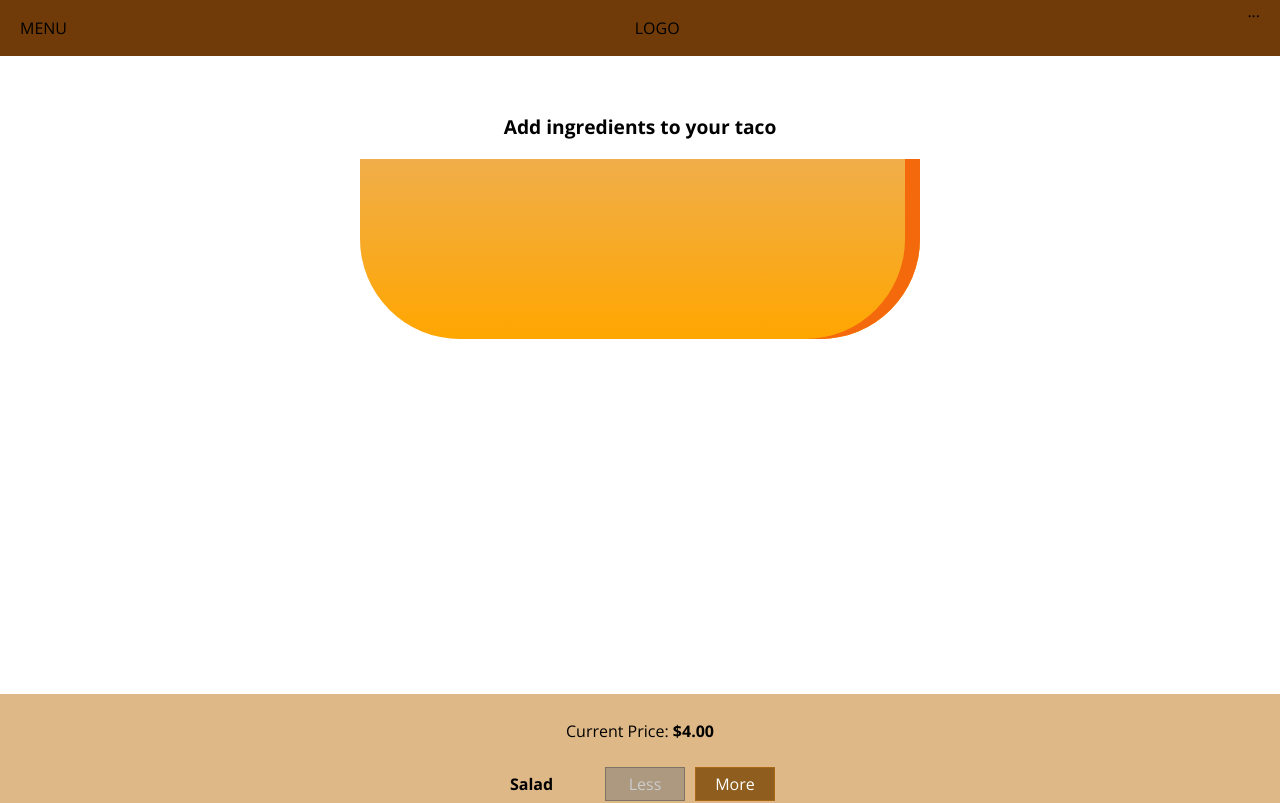
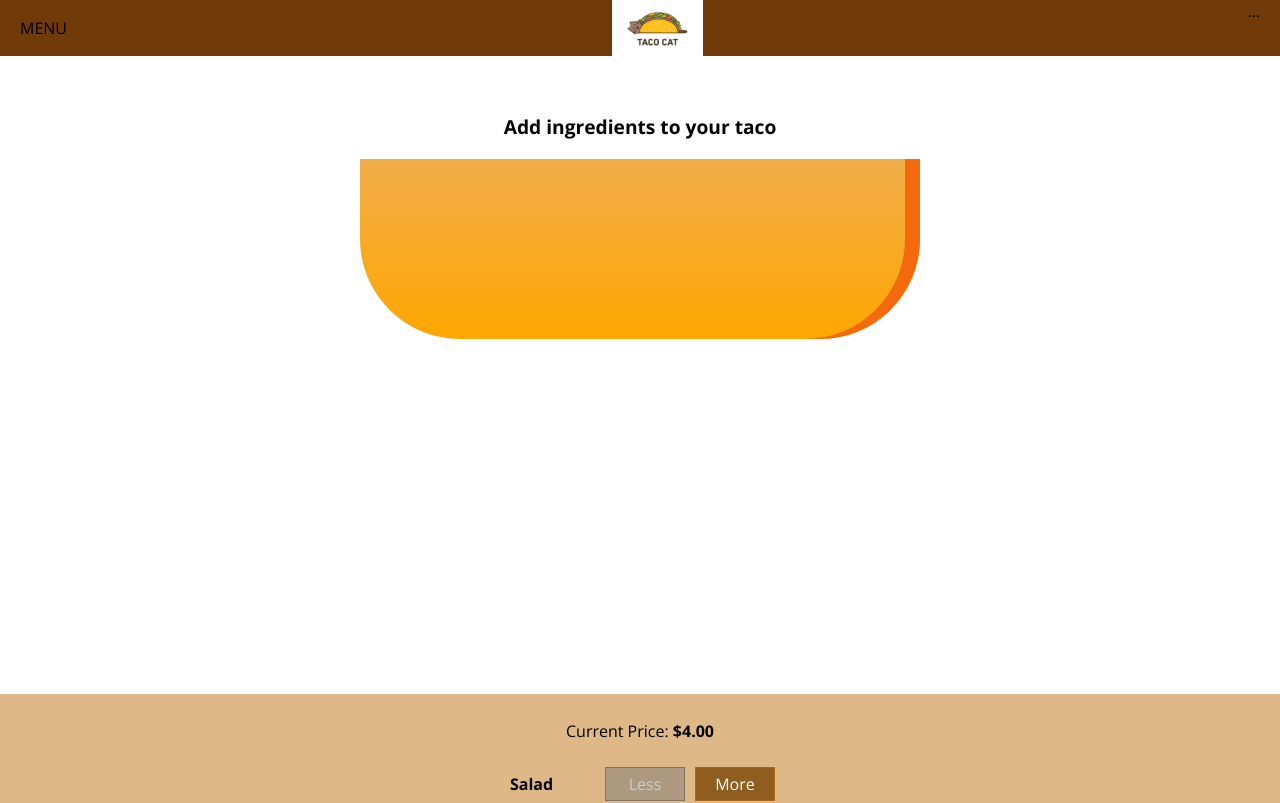
Before and after one commit to ShaunaMack/taco-builder, a React app: page / in a window 1280 px wide. Shown: the top 803 px of the page. Built offline with nearby package versions, Linux system fonts and the light colour scheme.

Commit message:
add logo

```diff
--- a/src/components/Logo/Logo.js
+++ b/src/components/Logo/Logo.js
@@ -1,9 +1,12 @@
 import React from 'react';
+
+import tacoLogo from '../../assets/images/original.jpeg'
+import classes from './Logo.module.css'
 
 const logo = (props) => {
     return (
-        <div>
-            <img src=""/>
+        <div className={classes.Logo}>
+            <img src={tacoLogo} alt='taco cat'/>
         </div>
     );
 };
--- /dev/null
+++ b/src/components/Logo/Logo.module.css
@@ -0,0 +1,9 @@
+.Logo {
+    background-color: white;
+    padding: 8px;
+    height: 100%;
+}
+
+.Logo img {
+    height: 100%
+}
--- a/src/components/Navigation/Toolbar/Toolbar.js
+++ b/src/components/Navigation/Toolbar/Toolbar.js
@@ -1,12 +1,13 @@
 import React from 'react';
 
 import classes from './Toolbar.module.css'
+import Logo from '../../Logo/Logo'
 
 function toolbar(props) {
     return (
         <header className={classes.Toolbar}>
             <div>MENU</div>
-            <div>LOGO</div>
+            <Logo />
             <nav>
                 ...
             </nav>
```
